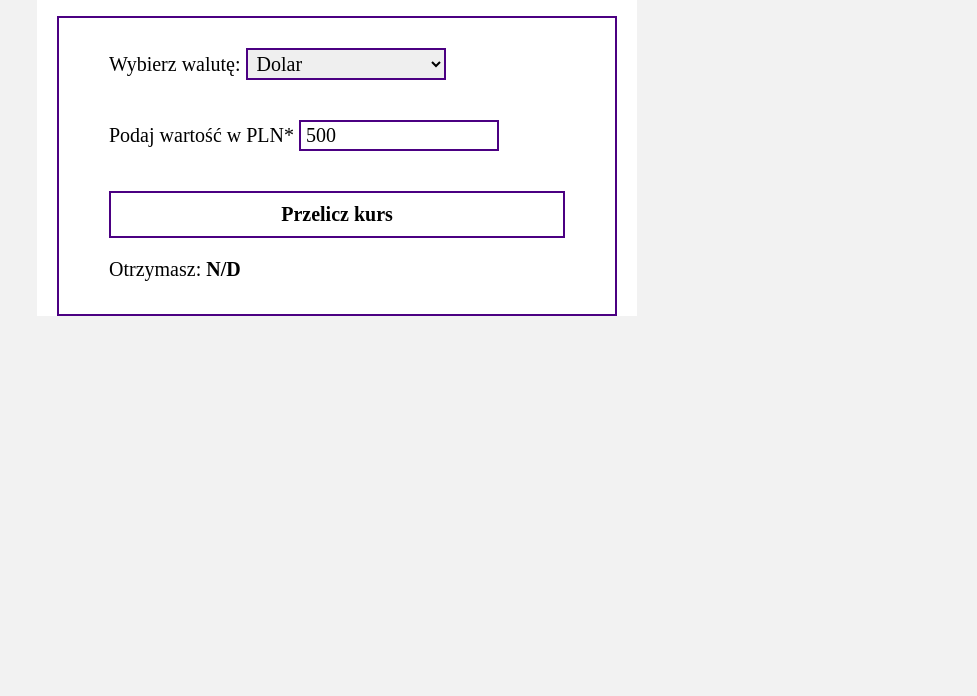
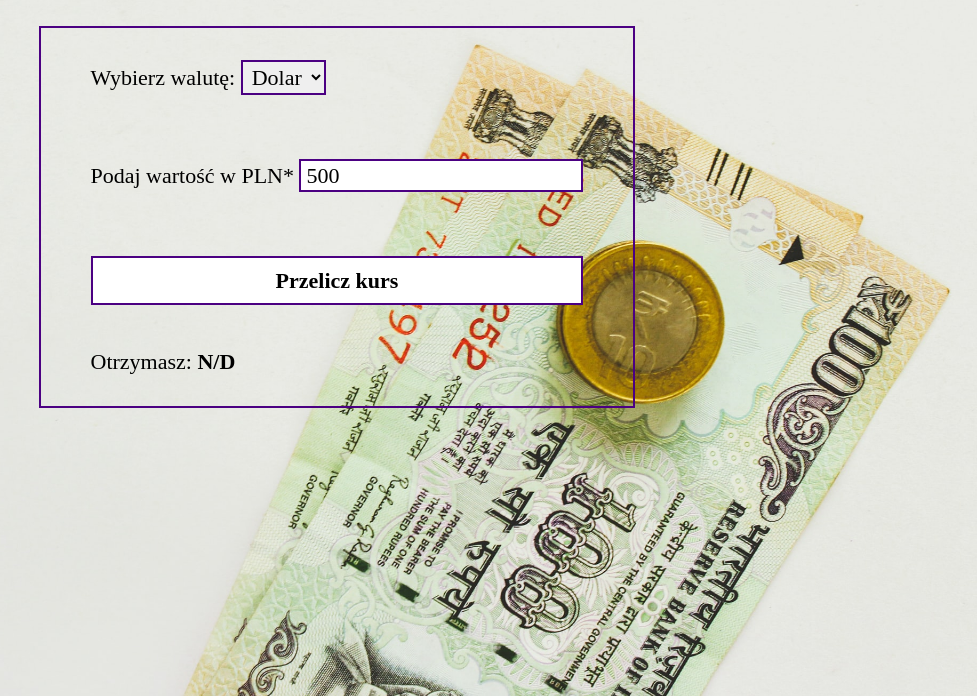
Before and after one commit to Konrad-Konrad/Currency-Converter, a plain HTML site: page CurrencyConverter.html in a window 1280 px wide. Shown: the part 104-800 px from the top of the page, without its empty margins (303-1280 px from the left). Drawn offline with nearby package versions, Linux system fonts and the light colour scheme.

Commit message:
flexbox added

```diff
--- a/style/style.css
+++ b/style/style.css
@@ -1,6 +1,8 @@
 html {
   box-sizing: border-box;
-  background-color: hsl(0, 0%, 95%);
+  background-image: url(../images/background.jpg);
+  background-size: cover;
+  background-position: center;
 }
 
 *, ::after, ::before {
@@ -8,12 +10,14 @@ html {
 }
 
 .body {
-  max-width: 600px;
   margin: auto;
-  padding: 0px 20px;
+  display: flex;
+  flex-direction: column;
+  justify-content: center;
+  align-items: center;
+  padding: 0px 50px;
   font-style: Playfair;
-  font-size: 20px;
-  background-color: white;
+  font-size: 22px;
 }
 
 .header {
@@ -26,12 +30,12 @@ html {
 }
 
 .form {
+  display: flex;
+  flex-direction: column;
   border: indigo;
   border-style: solid;
   border-width: 2px;
   padding: 10px 50px;
-  min-height: 300px;
-  min-width: 300px;
 }
 
 .form__paragraph {
@@ -61,8 +65,6 @@ html {
 }
 
 .form__select {
-  min-width: 200px;
-  max-width: 200px;
   padding: 2px 5px;
   border-color: indigo;
   border-style: solid;
```
